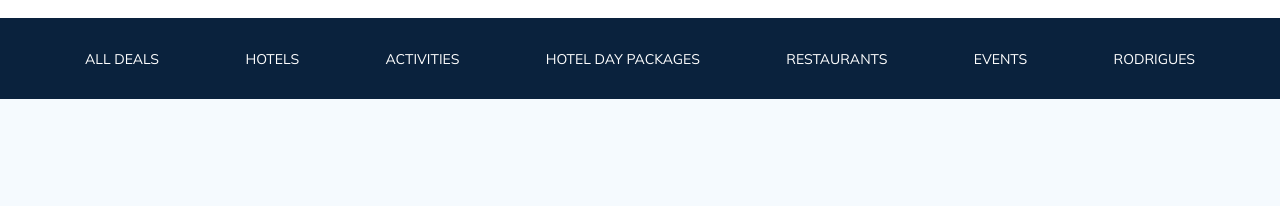
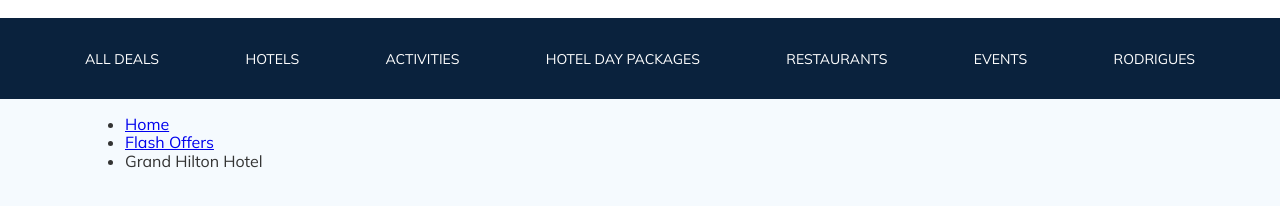
Before and after one commit to MaximZozulya/Tour-Plan, a plain HTML site: page index.html in a window 1280 px wide. Shown: the part 112-318 px from the top of the page. Drawn offline with Linux system fonts and the light colour scheme.

Commit message:
created breadcrumb block

```diff
--- a/index.html
+++ b/index.html
@@ -49,6 +49,15 @@
             </div>
         </div>
     </header>
+    <nav class="breadcrumb">
+        <div class="container">
+            <ul class="breadcrumb-list">
+                <li class="breadcrumb-list__item"><a class="breadcrumb-list__link" href="#">Home</a></li>
+                <li class="breadcrumb-list__item"><a class="breadcrumb-list__link" href="#">Flash Offers</a></li>
+                <li class="breadcrumb-list__item">Grand Hilton Hotel</li>
+            </ul>
+        </div>
+    </nav>
 </body>
 
 </html>
```
